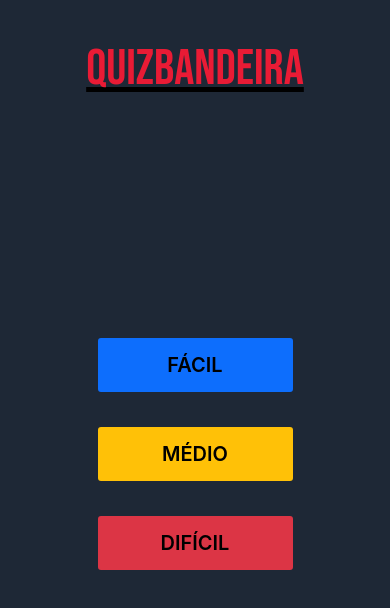
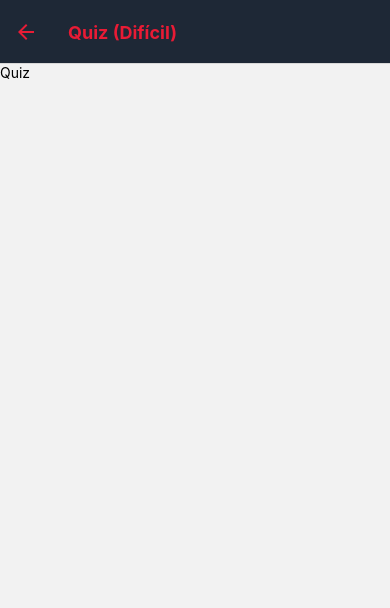
Before and after one commit to joaovsampaio/QuizBandeira, a React Native app: screen /QuizHard in a window 390 px wide. Shown: the top 608 px of the page. Built offline with nearby package versions, Linux system fonts and the light colour scheme.

Commit message:
Rotas Prontas

```diff
--- a/App.tsx
+++ b/App.tsx
@@ -1,18 +1,19 @@
+import React from "react";
 import { useState } from "react";
-import { StatusBar } from "expo-status-bar";
 import { useFonts } from "expo-font";
-import styled, { ThemeProvider } from "styled-components/native";
+import { ThemeProvider } from "styled-components/native";
 import { light, dark } from "./app/themes/Theme.styled";
+import { NavigationContainer } from "@react-navigation/native";
+import { createNativeStackNavigator } from "@react-navigation/native-stack";
 
 import Header from "./app/components/Header";
 import AppLoading from "./app/components/AppLoading";
 import Home from "./app/components/Home";
+import QuizEasy from "./app/components/Quiz/QuizEasy";
+import QuizNormal from "./app/components/Quiz/QuizNormal";
+import QuizHard from "./app/components/Quiz/QuizHard";
 
-const Container = styled.SafeAreaView`
-  padding-top: 10%;
-  background-color: ${({ theme }) => theme.colors.bgColor};
-  flex: 1;
-`;
+const Stack = createNativeStackNavigator();
 
 export default function App() {
   const [fontsLoaded] = useFonts({
@@ -26,11 +27,48 @@ export default function App() {
   }
   return (
     <ThemeProvider theme={selectedTheme}>
-      <Container>
-        <StatusBar style="auto" />
-        <Header />
-        <Home />
-      </Container>
+      <NavigationContainer>
+        <Stack.Navigator
+          screenOptions={{
+            headerStyle: {
+              backgroundColor: `${
+                dark ? dark.colors.bgColor : light.colors.bgColor
+              }`,
+            },
+            headerTintColor: `${dark ? dark.colors.title : light.colors.title}`,
+            headerTitleStyle: {
+              fontWeight: "bold",
+            },
+          }}
+        >
+          <Stack.Screen
+            name="Home"
+            component={Home}
+            options={{ headerTitle: () => <Header /> }}
+          />
+          <Stack.Screen
+            name="QuizEasy"
+            component={QuizEasy}
+            options={{
+              title: "Quiz (Fácil)",
+            }}
+          />
+          <Stack.Screen
+            name="QuizNormal"
+            component={QuizNormal}
+            options={{
+              title: "Quiz (Médio)",
+            }}
+          />
+          <Stack.Screen
+            name="QuizHard"
+            component={QuizHard}
+            options={{
+              title: "Quiz (Difícil)",
+            }}
+          />
+        </Stack.Navigator>
+      </NavigationContainer>
     </ThemeProvider>
   );
 }
--- a/app/components/Header.tsx
+++ b/app/components/Header.tsx
@@ -2,14 +2,14 @@ import React from "react";
 import styled from "styled-components/native";
 
 const Container = styled.View`
+  flex: 1;
   align-items: center;
 `;
 
 const Logo = styled.Text`
   color: ${({ theme }) => theme.colors.title};
-  font-size: 50px;
+  font-size: 40px;
   font-family: "BebasNeue";
-  text-decoration: underline;
 `;
 
 const Header = () => {
--- a/app/components/Home.tsx
+++ b/app/components/Home.tsx
@@ -1,27 +1,29 @@
-import React from "react";
 import styled from "styled-components/native";
 import { dark, light } from "../themes/Theme.styled";
 import { BtnHome } from "../utils/buttons/BtnCustom";
-import Quiz from "./Quiz";
 
 const Container = styled.View`
   flex: 1;
   align-items: center;
   justify-content: center;
+  background-color: ${({ theme }) => theme.colors.bgColor};
 `;
 
-const Home = () => {
+const Home = ({ navigation }: any) => {
   return (
     <Container>
       <BtnHome
+        onPress={() => navigation.navigate("QuizEasy")}
         text="Fácil"
         bgColor={`${dark ? dark.colors.secondary : light.colors.secondary}`}
       />
       <BtnHome
+        onPress={() => navigation.navigate("QuizNormal")}
         text="Médio"
         bgColor={`${dark ? dark.colors.details : light.colors.details}`}
       />
       <BtnHome
+        onPress={() => navigation.navigate("QuizHard")}
         text="Difícil"
         bgColor={`${dark ? dark.colors.primary : light.colors.primary}`}
       />
--- /dev/null
+++ b/app/components/Quiz/QuizEasy.tsx
@@ -0,0 +1,17 @@
+import { Text } from "react-native";
+import React from "react";
+import styled from "styled-components/native";
+
+const Container = styled.View`
+  flex: 1;
+`;
+
+const QuizEasy = () => {
+  return (
+    <Container>
+      <Text>Quiz</Text>
+    </Container>
+  );
+};
+
+export default QuizEasy;
--- /dev/null
+++ b/app/components/Quiz/QuizHard.tsx
@@ -0,0 +1,17 @@
+import { Text } from "react-native";
+import React from "react";
+import styled from "styled-components/native";
+
+const Container = styled.View`
+  flex: 1;
+`;
+
+const QuizHard = () => {
+  return (
+    <Container>
+      <Text>Quiz</Text>
+    </Container>
+  );
+};
+
+export default QuizHard;
--- a/app/components/Quiz.tsx
+++ b/app/components/Quiz/QuizNormal.tsx
@@ -6,7 +6,7 @@ const Container = styled.View`
   flex: 1;
 `;
 
-const Quiz = () => {
+const QuizNormal = () => {
   return (
     <Container>
       <Text>Quiz</Text>
@@ -14,4 +14,4 @@ const Quiz = () => {
   );
 };
 
-export default Quiz;
+export default QuizNormal;
--- a/app/themes/Theme.styled.tsx
+++ b/app/themes/Theme.styled.tsx
@@ -5,6 +5,8 @@ const light = {
     secondary: "#7b2cbf",
     details: "#9d4edd",
     bgColor: "#1e2836",
+
+    title: "#e91b35",
 
     white: "#fff",
     black: "#000",
```
Also changed, not shown: package.json (+6 -2 lines), 1 other file (tests, documents, lock files or other folders).
